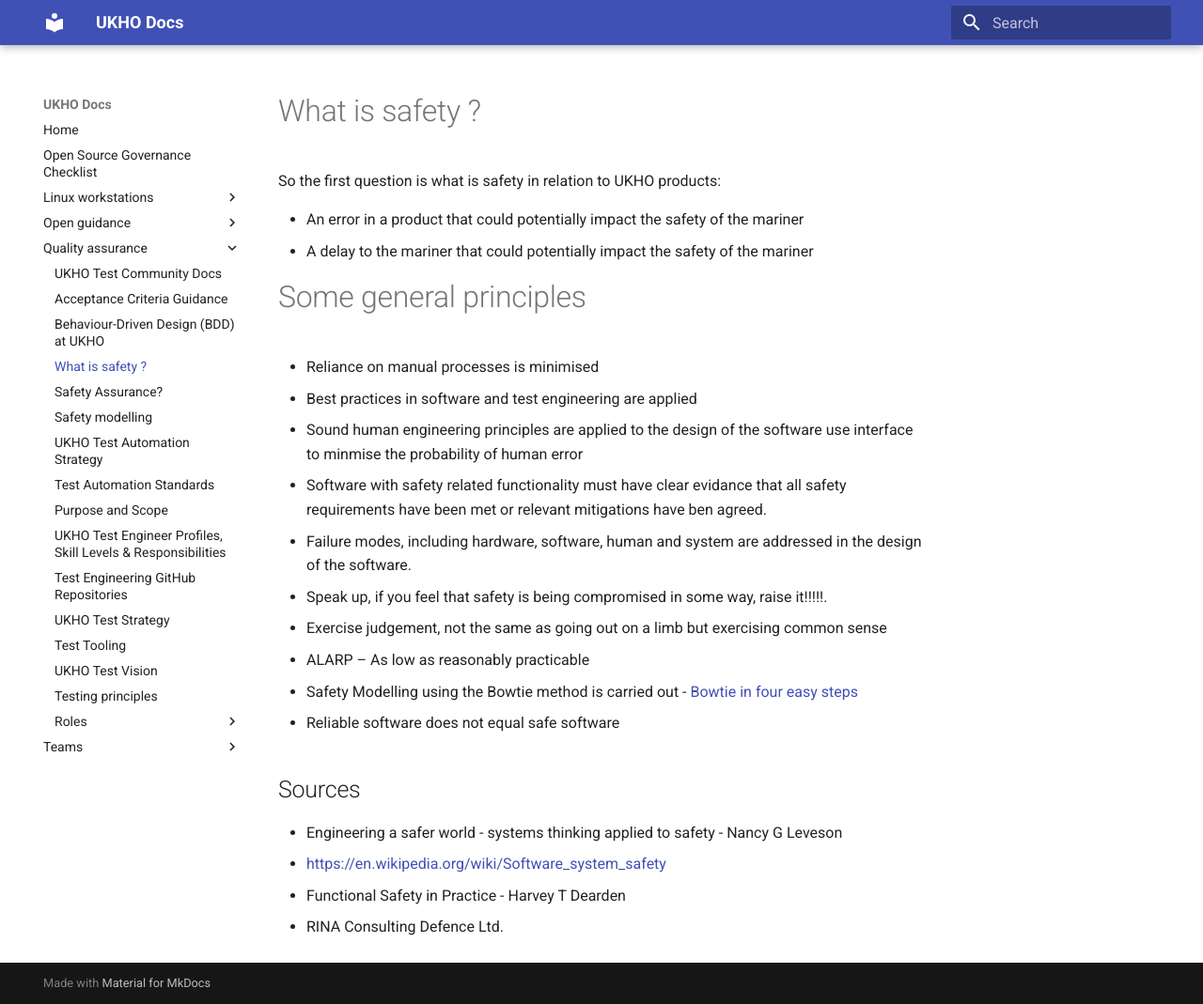
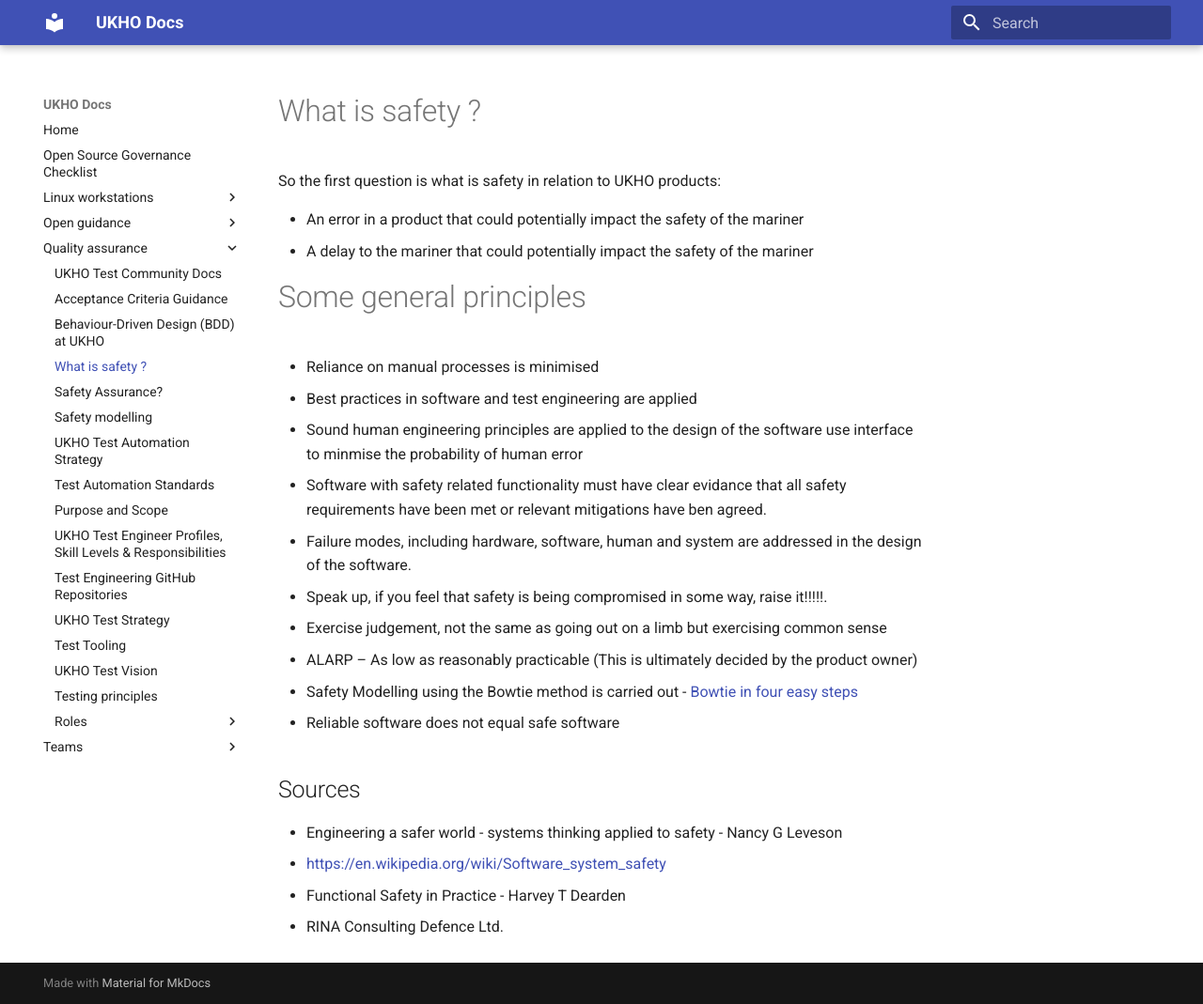
Before and after one commit to UKHO/docs, an MkDocs documentation site: the page built from docs/quality-assurance/principles-of-safety-assurance.md, in a window 1280 px wide and 1069 px high. Shown: the whole window at 94% size. Built offline with MkDocs 1.6.1 and Material for MkDocs 9.7.7, drawn with Linux system fonts in a browser that asks for light colours.

Commit message:
Update principles-of-safety-assurance.md

```diff
--- a/docs/quality-assurance/principles-of-safety-assurance.md
+++ b/docs/quality-assurance/principles-of-safety-assurance.md
@@ -15,7 +15,7 @@ So the first question is what is safety in relation to UKHO products:
 * Failure modes, including hardware, software, human and system are addressed in the design of the software.
 * Speak up, if you feel that safety is being compromised in some way, raise it!!!!!.
 * Exercise judgement, not the same as going out on a limb but exercising common sense
-* ALARP – As low as reasonably practicable
+* ALARP – As low as reasonably practicable (This is ultimately decided by the product owner)
 * Safety Modelling using the Bowtie method is carried out  - [Bowtie in four easy steps](https://www.youtube.com/watch?v=PHbLQWqojC8)
 * Reliable software does not equal safe software
 
```
